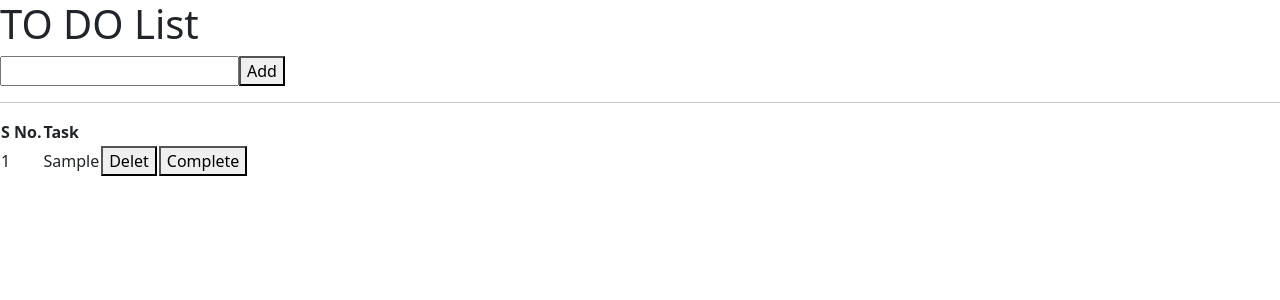
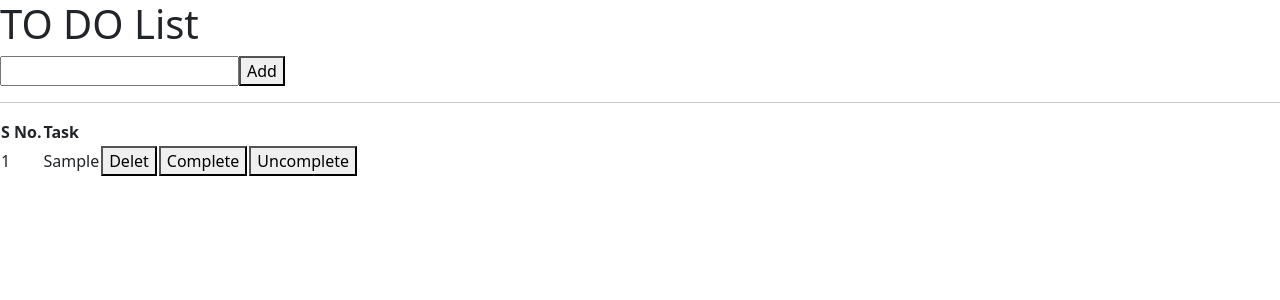
Before and after one commit to rahullokhande123/React.js, a React (Vite) app in the folder To Do List/: page / in a window 1280 px wide. Both pictures are taken after typing "Sample" into the empty fields and a click on the button "Add". Shown: the top 300 px of the page. Built offline with nearby package versions, Linux system fonts and the light colour scheme.

Commit message:
To Do List

```diff
--- a/To Do List/src/App.jsx
+++ b/To Do List/src/App.jsx
@@ -1,7 +1,7 @@
 
 import { useSelector,useDispatch } from "react-redux";
 import { useState } from "react";
-import { delTask, overTask ,compTask } from "./toDoSlice";
+import { delTask, overTask ,compTask , taskUncom} from "./toDoSlice";
 
 const App=()=>{
 
@@ -25,8 +25,12 @@ const App=()=>{
         mydis(delTask(id))
     }
 
-    const recComp=(id)=>{
+    const workComp=(id)=>{
         mydis(compTask(id))
+    }
+
+    const workUncomp=(id)=>{
+        mydis(taskUncom(id))
     }
 
     let sno=0
@@ -41,7 +45,10 @@ const App=()=>{
                 <button onClick={()=>{myDel(key.id)}}>Delet</button>
                 </td>
                 <td>
-                    <button onClick={()=>{recComp(key.id)}}>Complete</button>
+                    <button onClick={()=>{workComp(key.id)}}>Complete</button>
+                </td>
+                <td>
+                    <button onClick={()=>{workUncomp(key.id)}}>Uncomplete</button>
                 </td>
 
             </tr>
--- a/To Do List/src/toDoSlice.jsx
+++ b/To Do List/src/toDoSlice.jsx
@@ -42,9 +42,18 @@ const myToSlice=createSlice({
                     state.task[i].complete=true;
                 }
             }
-          }
+          },
+
+          taskUncom:(state,actions)=>{
+
+            for(var i=0; i<state.task.length; i++){
+                if(state.task[i].id==actions.payload){
+                    state.task[i].complete=false;
+                }
+            }
+        }
 
     }
 })
 export default myToSlice.reducer;
-export const {overTask,delTask,compTask}=myToSlice.actions;
+export const {overTask,delTask,compTask,taskUncom}=myToSlice.actions;
```
